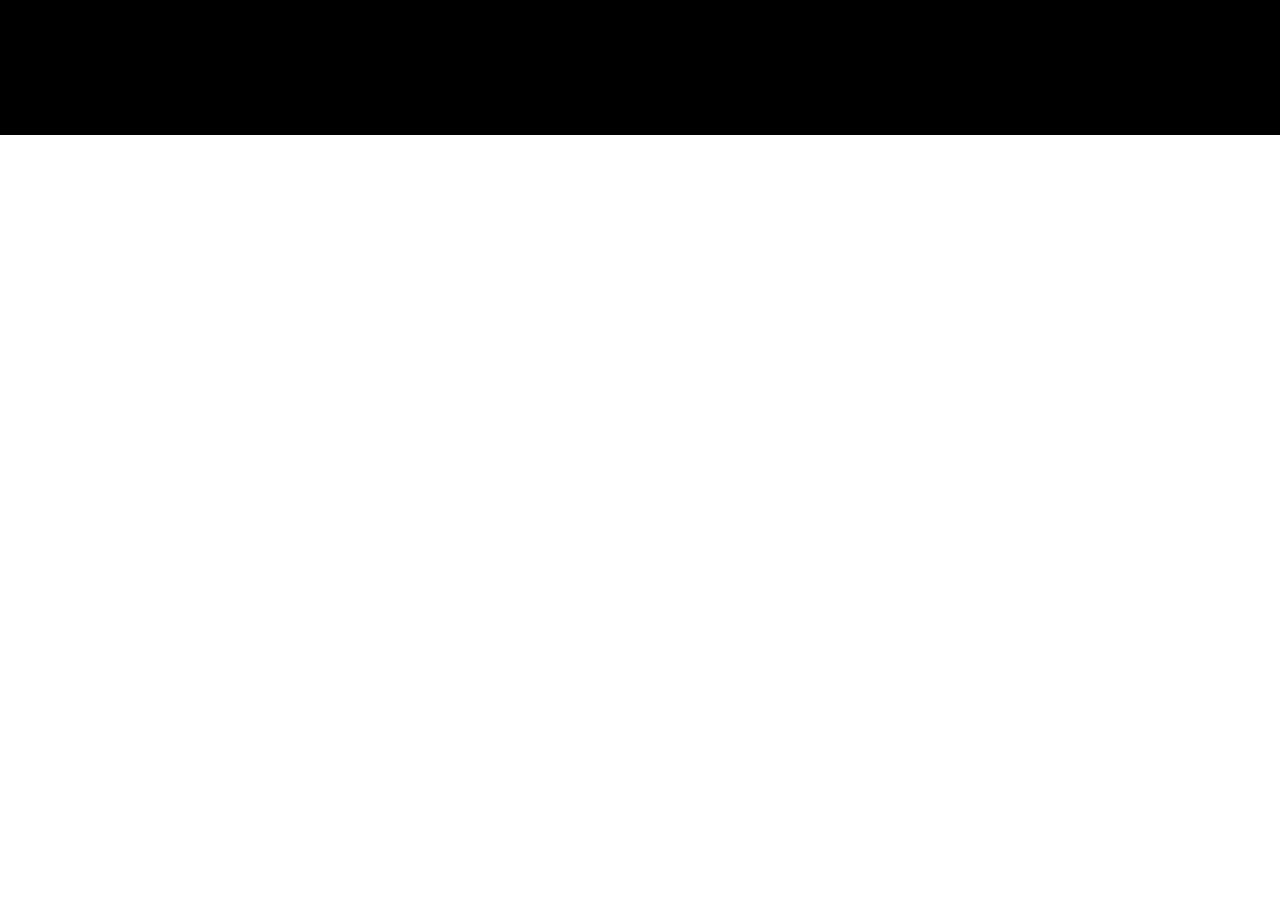
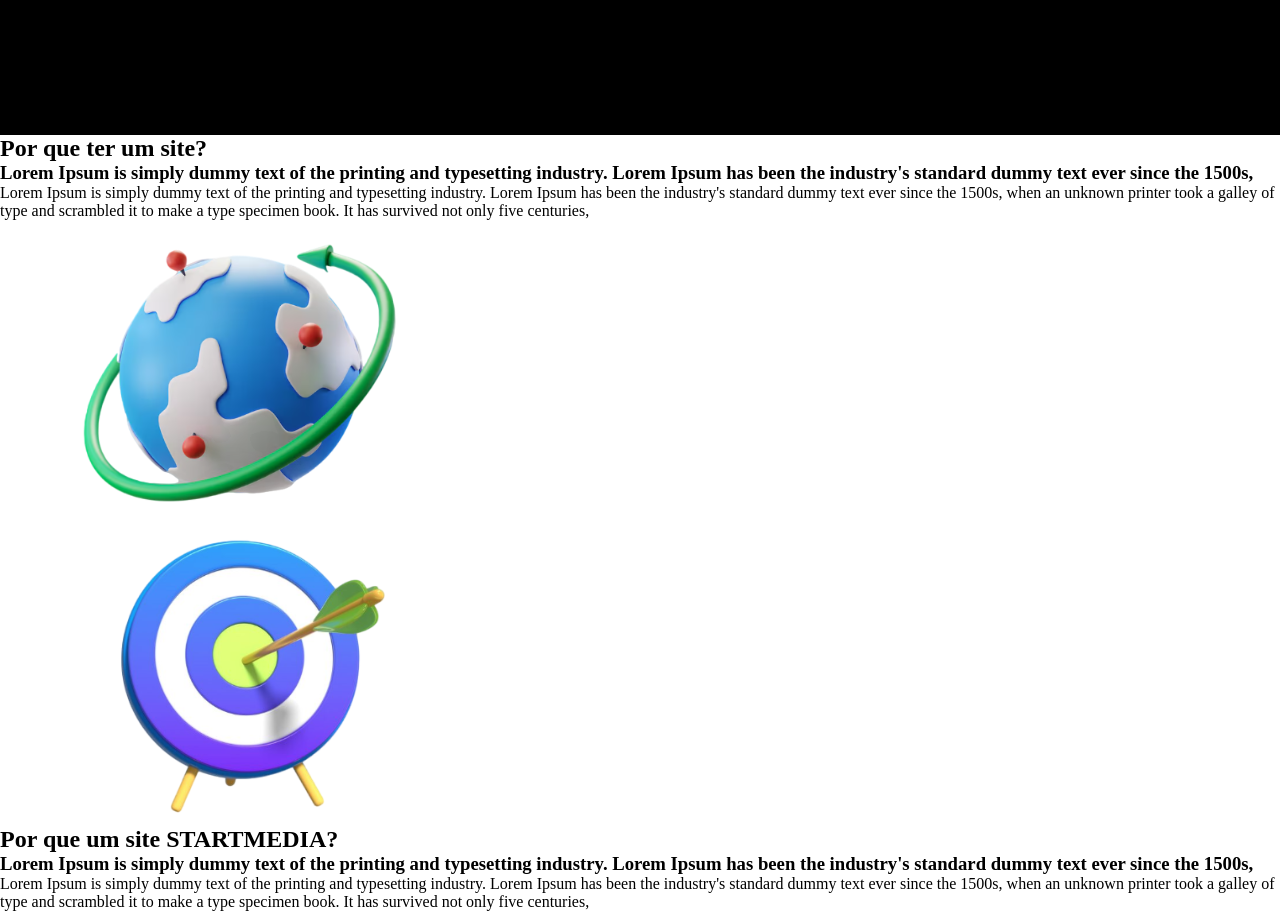
Before and after one commit to aandremeleti-hub/startmedia-frontend, a React (Vite) app: page /site in a window 1280 px wide. Shown: the part 600-1511 px from the top of the page. Before the commit the page ends 800 px from the top, so only its background shows below. Built offline with nearby package versions, Linux system fonts and the light colour scheme; a web font is replaced by a local one.

Commit message:
feat: site reasons section structure creation

```diff
--- /dev/null
+++ b/src/components/layout/site_reasons_section/index.jsx
@@ -0,0 +1,22 @@
+import './style.css'
+import dome_icon from '../../../assets/images/home/dome_icon.svg'
+import target_icon from '../../../assets/images/home/target_icon.svg'
+
+export const SiteReasonsSection = () => {
+    return(
+        <section>
+            <div>
+                <h2>Por que ter um site?</h2>
+                <h3>Lorem Ipsum is simply dummy text of the printing and typesetting industry. Lorem Ipsum has been the industry's standard dummy text ever since the 1500s,</h3>
+                <p>Lorem Ipsum is simply dummy text of the printing and typesetting industry. Lorem Ipsum has been the industry's standard dummy text ever since the 1500s, when an unknown printer took a galley of type and scrambled it to make a type specimen book. It has survived not only five centuries,</p>
+                <img src={dome_icon} alt="" />
+            </div>
+            <div>
+                <img src={target_icon} alt="" />
+                <h2>Por que um site STARTMEDIA?</h2>
+                <h3>Lorem Ipsum is simply dummy text of the printing and typesetting industry. Lorem Ipsum has been the industry's standard dummy text ever since the 1500s,</h3>
+                <p>Lorem Ipsum is simply dummy text of the printing and typesetting industry. Lorem Ipsum has been the industry's standard dummy text ever since the 1500s, when an unknown printer took a galley of type and scrambled it to make a type specimen book. It has survived not only five centuries,</p>
+            </div>
+        </section>
+    )
+}
--- a/src/pages/site/index.jsx
+++ b/src/pages/site/index.jsx
@@ -1,12 +1,13 @@
 import { Header } from "../../components/layout/header"
 import { SiteMainSection } from "../../components/layout/site_main_section"
+import { SiteReasonsSection } from "../../components/layout/site_reasons_section"
 
 export const Site = () => {
     return (
         <>
             <Header />
             <SiteMainSection/>
-
+            <SiteReasonsSection/>
         </>
     )
 }
```
Also changed, not shown: src/assets/images/home/target_icon.svg (added), src/components/layout/site_reasons_section/style.css (added).
